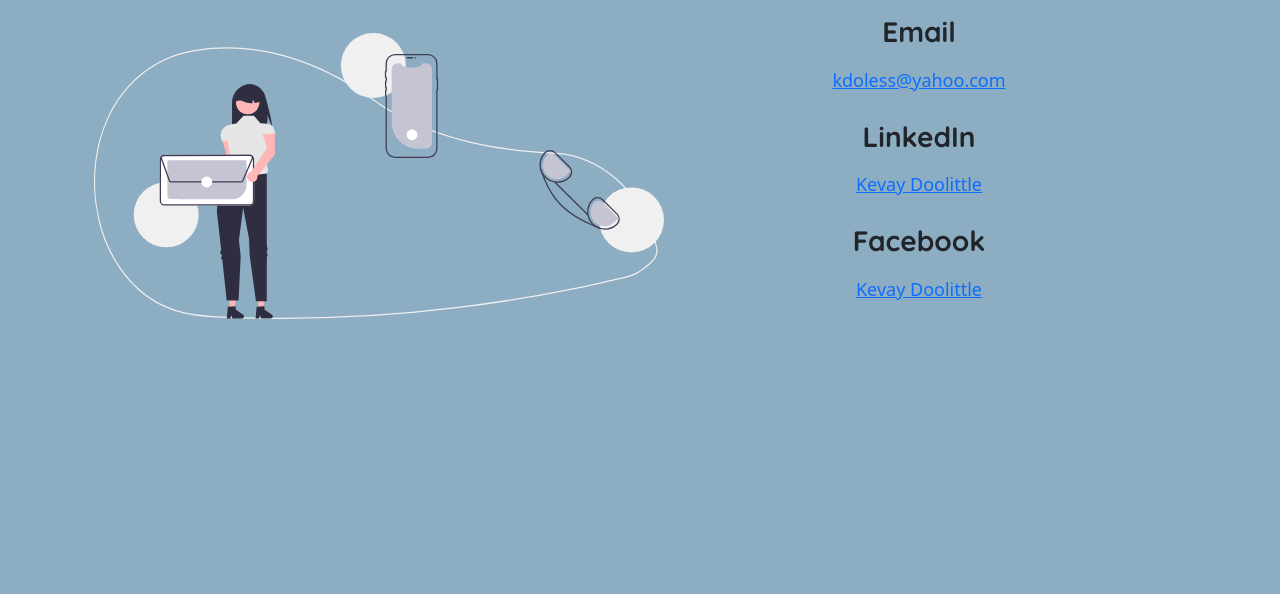
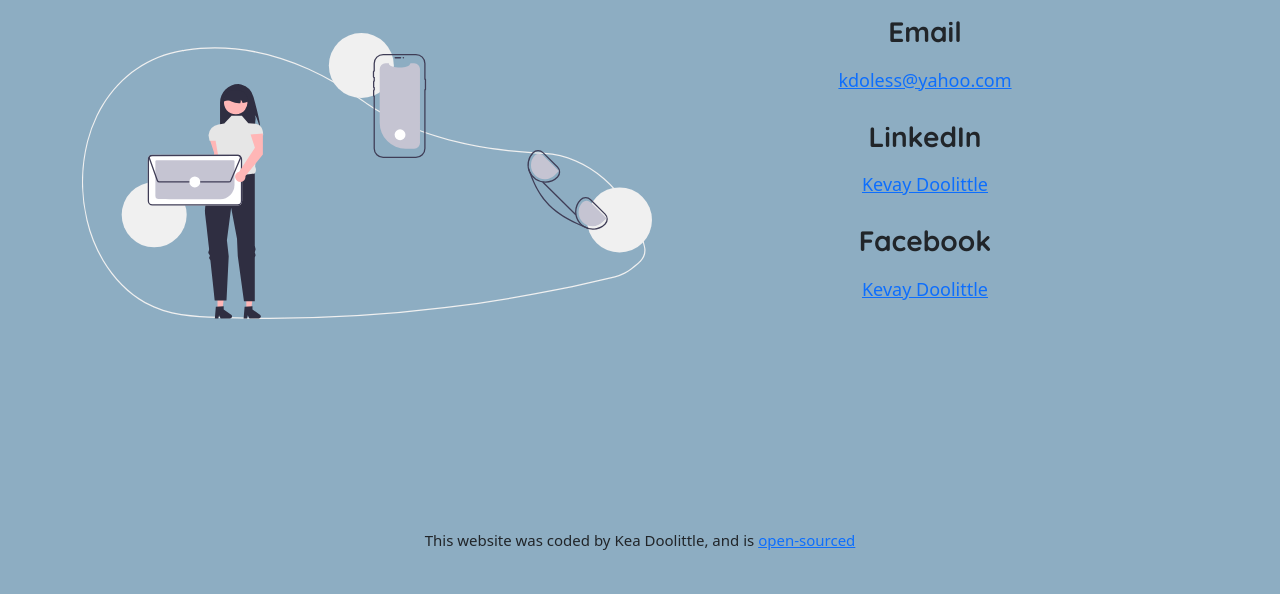
Before and after one commit to keyyuh/portfolio, a plain HTML site: page contact.html in a window 1280 px wide. Shown: the part 151-745 px from the top of the page. Drawn offline with nearby package versions, Linux system fonts and the light colour scheme.

Commit message:
Added github link for code

```diff
--- a/contact.html
+++ b/contact.html
@@ -73,16 +73,15 @@
     <div class="content">
       <div class="container">
         <h1 class="text-center">Let's get in touch!</h1>
-        <div class="container">
         <div class="row">
-            <div class="col-sm-6 mt-1">
+          <div class="col-md-6 mt-1">
             <img
               src="/images/undraw_contact_us_re_4qqt.svg"
               width="570"
-                class="mt-4"
+              class="mt-4 contact-image"
             />
           </div>
-            <div class="col-sm-6">
+          <div class="col-md-6 contact-info">
             <h3>Email</h3>
             <p><a href="mailto:kdoless@yahoo.com">kdoless@yahoo.com</a></p>
             <h3>LinkedIn</h3>
@@ -103,8 +102,7 @@
         </div>
       </div>
     </div>
-    </div>
-    <footer class="container">
+    <div class="container">
       <div class="row justify-space-evenly fixed-bottom social-links">
         <div class="col-3 text-center">
           <a
@@ -185,6 +183,12 @@
           </a>
         </div>
       </div>
-    </footer>
+      <p class="text-center codesource">
+        This website was coded by Kea Doolittle, and is
+        <a href="https://github.com/keyyuh/portfolio" target="_blank"
+          >open-sourced</a
+        >
+      </p>
+    </div>
   </body>
 </html>
--- a/src/style.css
+++ b/src/style.css
@@ -1,8 +1,5 @@
 :root {
-  --main-color: #ffffff;
-  --paragraph-color: #f5f2fe;
   --box-shadow: 0 5px 10px rgba(0, 0, 0, 0.3);
-  --text-color: rgb(230, 201, 206);
   --main-font: "Quicksand", sans-serif;
   --secondary-font: "Pacifico", cursive;
 }
@@ -114,6 +111,9 @@ p {
   .about-me-paragraph {
     padding-top: 20px;
   }
+  .contact-image {
+    display: none;
+  }
 }
 .my-picture {
   border-radius: 10px;
@@ -137,3 +137,8 @@ p {
 #projects {
   scroll-margin-top: 60px;
 }
+.codesource {
+  position: relative;
+  top: 100px;
+  font-size: 15px;
+}
```
Lines whose indentation alone changed are shown as unchanged.
